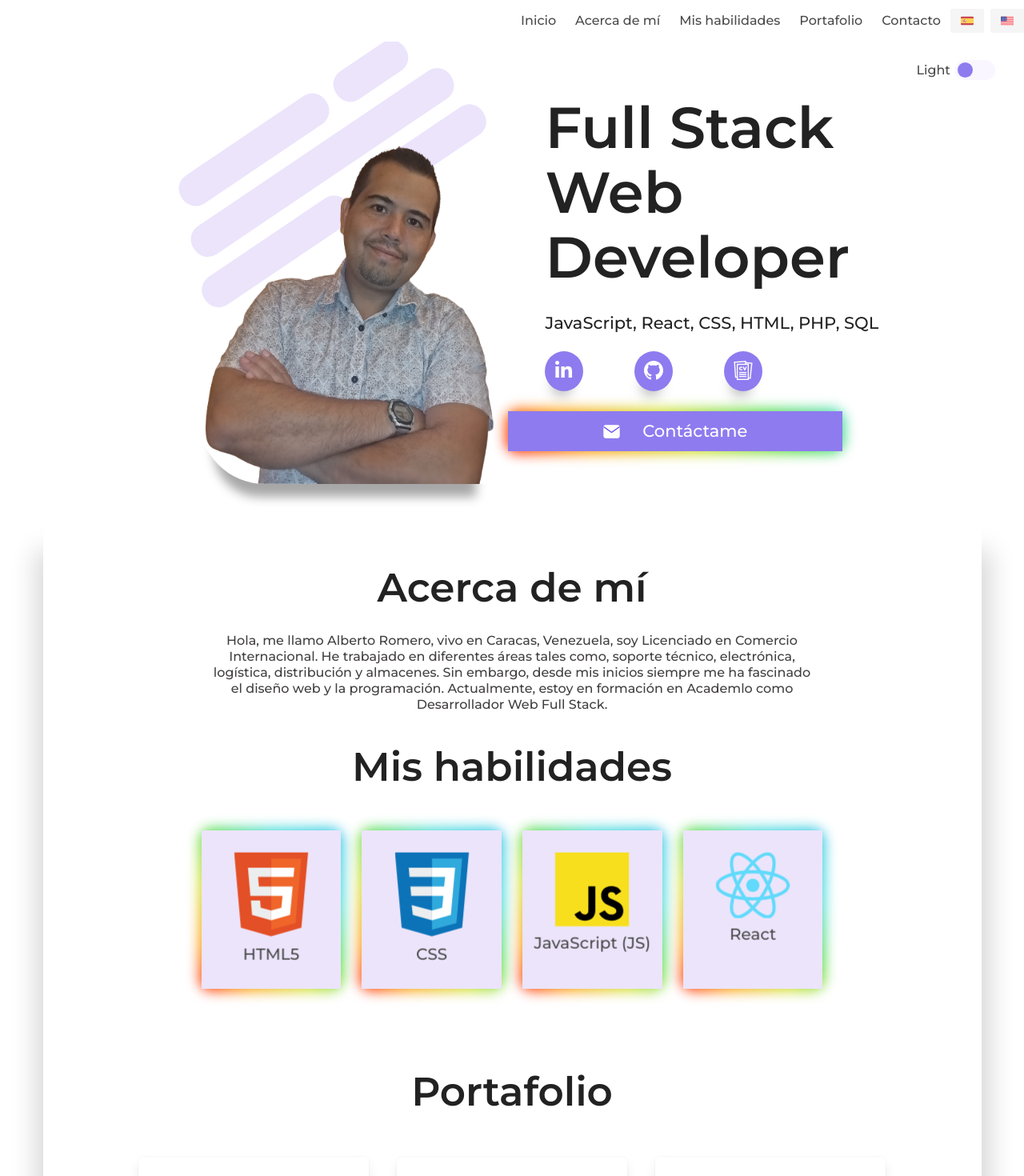
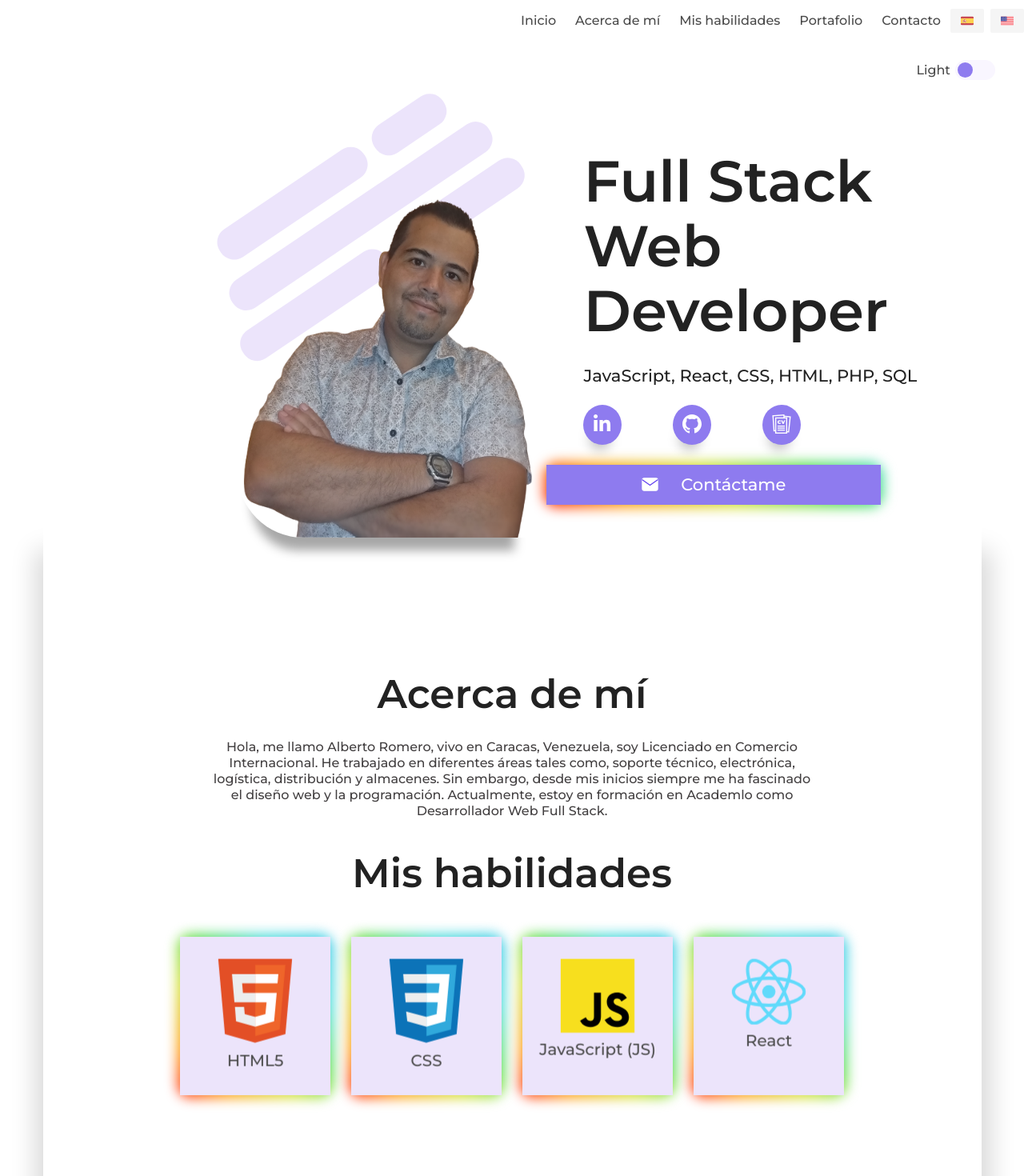
Before and after one commit to aromero7764/PortafolioReact, a React (Vite) app: page / in a window 1280 px wide. Shown: the top 1470 px of the page at 80% size. Built offline with nearby package versions, Linux system fonts and the light colour scheme.

Commit message:
update 08-10- addd animaions

```diff
--- a/src/App.jsx
+++ b/src/App.jsx
@@ -8,6 +8,7 @@ import AboutMe from './components/AboutME/AboutMe';
 import Skills from './components/Skills/Skills';
 import Portafolio from './components/Portafolio/Portafolio';
 import Footer from './components/Footer/Footer';
+import 'animate.css'
 
 
 function App() {
@@ -16,23 +17,30 @@ function App() {
   return (
 
     <div className="App">
+      <div className='animate__animated animate__slideInLeft'>
       <NavBarUser />
-      <div className="main">
-        <div className="contenedor-principal container">
-
-          <MainSection />
-          <AboutMe />
-         <Skills />
-         </div>
-
-         <Portafolio />
-          <div className="contenedor-principal container">
-         <Footer />
-         </div>
+      </div>
 
 
+      <div className="main">
+
+        <div className="contenedor-principal container">
+          <div className='hero is-fullheight-with-navbar'>
+          <MainSection />
+           </div>
+          <AboutMe />
+
+
+
+         <Skills />
+
+         </div>
+         <Portafolio />
+        {/*   <div className="contenedor-principal container"> */}
+         <Footer />
+         {/* </div> */}
+
       </div>
-
     </div>
   )
 }
--- a/src/components/Skills/Skills.jsx
+++ b/src/components/Skills/Skills.jsx
@@ -1,5 +1,10 @@
 import React from 'react';
 import {useTranslation} from "react-i18next"
+import Tilt from 'react-parallax-tilt';
+import { Autoplay, Pagination } from 'swiper';
+import { Swiper, SwiperSlide } from 'swiper/react';
+import 'swiper/css'
+
 
 const Skills = () => {
 
@@ -8,9 +13,11 @@ const Skills = () => {
 
     return (
         <section id="skills" className="section_skills mainsection">
-            <h2 className="section-title subtitle">{t ("MySkills")}</h2>
-            <div className="section_skills__articles">
+            <h2 className="section-title subtitle">{t("MySkills")}</h2>
+            <div className="section_skills__articles swiperContainer">
 
+
+                    <Tilt>
                         <article className="skills__article__items rgb" data-tilt data-tilt-scale="1.07" data-tilt-glare data-tilt-max-glare="0.5">
                             <h4 className="section_skills__articles_title">
                                 <svg className="img-logos" xmlns="http://www.w3.org/2000/svg" viewBox="0 0 452 520">
@@ -21,6 +28,11 @@ const Skills = () => {
                                 </svg>HTML5</h4>
 
                         </article>
+
+                    </Tilt>
+
+
+                    <Tilt>
                         <article className="skills__article__items rgb" data-tilt data-tilt-scale="1.07" data-tilt-glare data-tilt-max-glare="0.5">
                             <h4 className="section_skills__articles_title">
                                 <svg className="img-logos" xmlns="http://www.w3.org/2000/svg" viewBox="0 0 452 520">
@@ -31,6 +43,10 @@ const Skills = () => {
                                 </svg>CSS</h4>
 
                         </article>
+                    </Tilt>
+
+                    <Tilt>
+
                         <article className="skills__article__items rgb" data-tilt data-tilt-scale="1.07" data-tilt-glare data-tilt-max-glare="0.5">
                             <h4 className="section_skills__articles_title">
                                 <svg className="img-logos" xmlns="http://www.w3.org/2000/svg" viewBox="0 0 630 630">
@@ -38,6 +54,9 @@ const Skills = () => {
                                     <path d="m423.2 492.19c12.69 20.72 29.2 35.95 58.4 35.95 24.53 0 40.2-12.26 40.2-29.2 0-20.3-16.1-27.49-43.1-39.3l-14.8-6.35c-42.72-18.2-71.1-41-71.1-89.2 0-44.4 33.83-78.2 86.7-78.2 37.64 0 64.7 13.1 84.2 47.4l-46.1 29.6c-10.15-18.2-21.1-25.37-38.1-25.37-17.34 0-28.33 11-28.33 25.37 0 17.76 11 24.95 36.4 35.95l14.8 6.34c50.3 21.57 78.7 43.56 78.7 93 0 53.3-41.87 82.5-98.1 82.5-54.98 0-90.5-26.2-107.88-60.54zm-209.13 5.13c9.3 16.5 17.76 30.45 38.1 30.45 19.45 0 31.72-7.61 31.72-37.2v-201.3h59.2v202.1c0 61.3-35.94 89.2-88.4 89.2-47.4 0-74.85-24.53-88.81-54.075z" />
                                 </svg>JavaScript (JS)</h4>
                         </article>
+                    </Tilt>
+
+                    <Tilt>
                         <article className="skills__article__items rgb" data-tilt data-tilt-scale="1.07" data-tilt-glare data-tilt-max-glare="0.5">
                             <h4 className="section_skills__articles_title">
                                 <svg className="img-logos" xmlns="http://www.w3.org/2000/svg" viewBox="-11.5 -10.23174 23 20.46348">
@@ -50,7 +69,10 @@ const Skills = () => {
                                     </g>
                                 </svg>React</h4>
                         </article>
+                    </Tilt>
+
             </div>
+            <div className="pagination" />
         </section>
     );
 };
--- a/src/components/main/MainSection.jsx
+++ b/src/components/main/MainSection.jsx
@@ -17,7 +17,7 @@ const MainSection = () => {
 
 
     return (
-        <div>
+        <div className='hero-body'>
             <section id="home" className="principal-section animate__animated animate__fadeInRight">
                 <h1 className="title">Full Stack Web <br/><span className="development">Developer</span></h1>
                 <h3 className="introduction">JavaScript, React, CSS, HTML, PHP, SQL</h3>
--- a/src/index.css
+++ b/src/index.css
@@ -147,6 +147,11 @@ body {
        margin: 6px auto;
    }
 
+   .skills__article {
+    position: relative;
+    transform-style: preserve-3d;
+       perspective: 1000px;
+   }
 
    .section_skills__articles {
        display: flex;
```
Also changed, not shown: package.json (+6 -1 lines), src/components/Skills/NewSkills.jsx (added, +11 -0 lines), src/components/NavBar/NvBar.jsx (added), 1 other file (tests, documents, lock files or other folders). Lines whose indentation alone changed are shown as unchanged.
